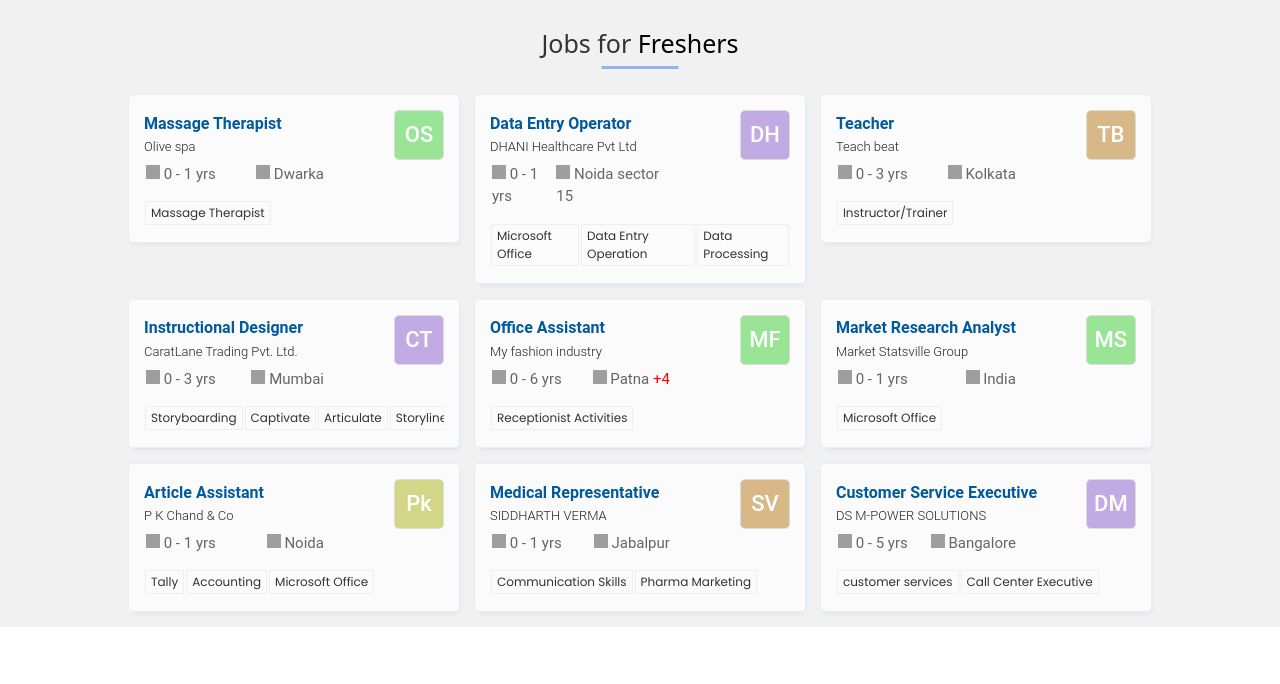
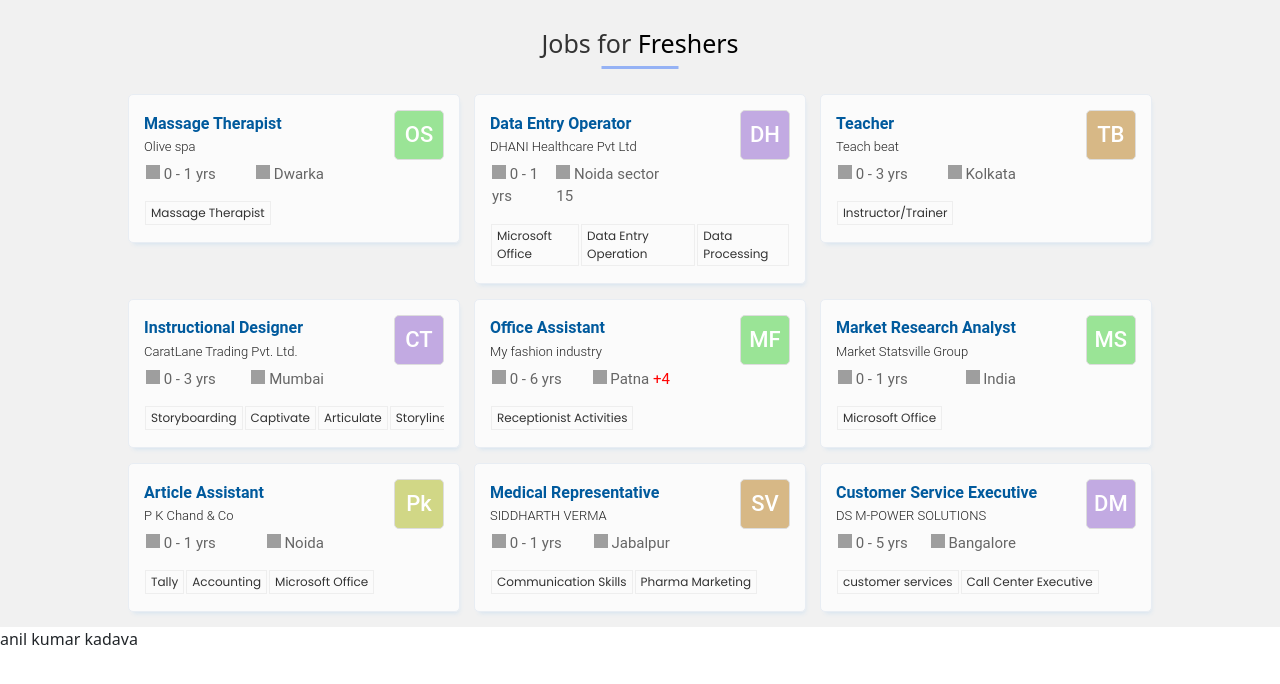
Before and after one commit to samba0320/jobeportal, an Angular app: page / in a window 1280 px wide. Shown: the top 684 px of the page. Built offline with nearby package versions, Linux system fonts and the light colour scheme; grey boxes are pictures that could not be loaded.

Commit message:
second commit

```diff
--- a/src/app/jobsfor-freshers/jobsfor-freshers.component.html
+++ b/src/app/jobsfor-freshers/jobsfor-freshers.component.html
@@ -197,3 +197,4 @@
 
     </div>
 </div>
+<div>anil kumar kadava</div>
```
